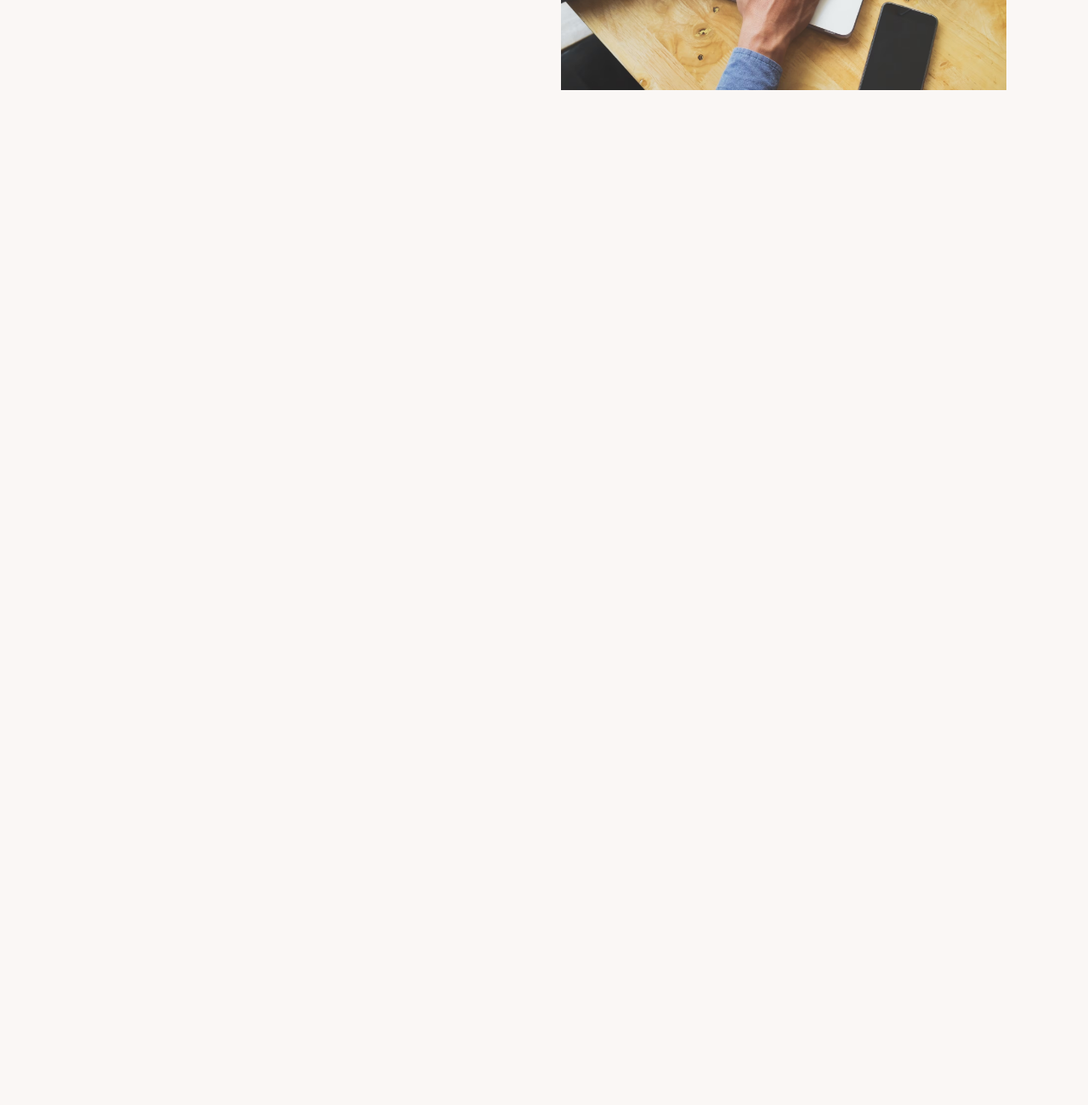
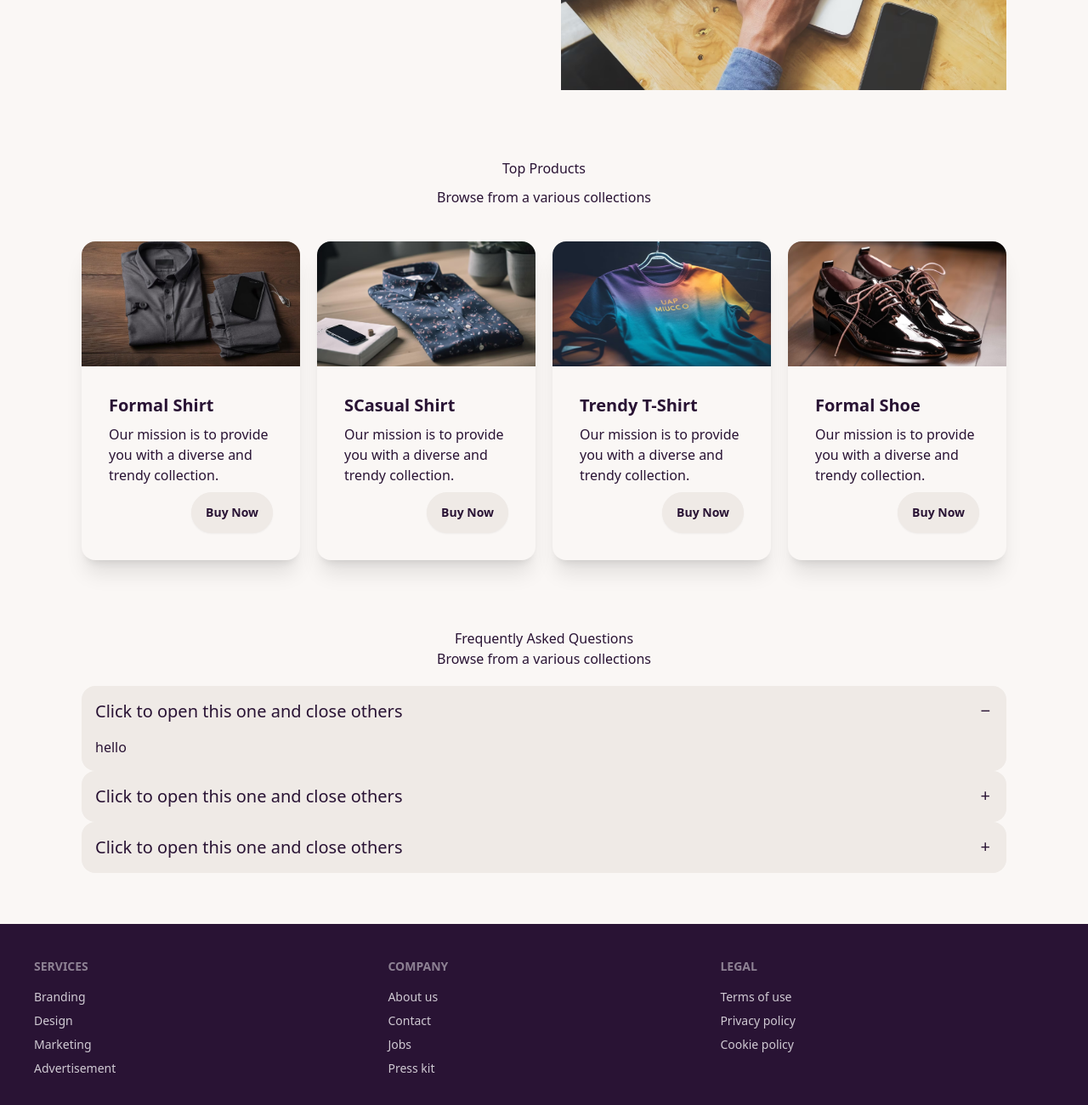
Before and after one commit to deluardon/daisyui-fast, a plain HTML site: page index.html in a window 1280 px wide. Shown: the part 1539-2839 px from the top of the page at 85% size. Before the commit the page ends 1705 px from the top, so only its background shows below. Drawn offline with nearby package versions, Linux system fonts and the light colour scheme.

Commit message:
fast commit

```diff
--- a/index.html
+++ b/index.html
@@ -59,7 +59,7 @@
                 <span class="font-bold text-lg">8 Items</span>
                 <span class="text-info">Subtotal: $999</span>
                 <div class="card-actions">
-                  <button class="btn btn-primary btn-block">View cart</button>
+                  <button class="btn  btn-block">View cart</button>
                 </div>
               </div>
             </div>
@@ -199,7 +199,142 @@
           </div>
         </div>
       </section>
+      <!-- product section -->
+      <section
+        class="max-w-screen-xl mx-auto px-8 md:px-16 lg:px-24 py-5 my-10"
+      >
+        <!-- hading -->
+        <div class="text-center">
+          <h1>Top Products</h1>
+          <p class="mb-10 mt-2.5">Browse from a various collections</p>
+        </div>
+        <!-- card section -->
+        <div class="grid sm:grid-cols-2 md:grid-cols-3 lg:grid-cols-4 gap-5">
+          <!-- fast card -->
+          <div class="card bg-base-100 shadow-xl">
+            <figure>
+              <img
+                src="./images/elegant-businessman-attire-hangs-modern-closet-generated-by-ai_188544-15312.avif"
+                alt="Shoes"
+              />
+            </figure>
+            <div class="card-body">
+              <h2 class="card-title">Formal Shirt</h2>
+              <p>Our mission is to provide you with a diverse and trendy collection.</p>
+              <div class="card-actions justify-end">
+                <button class="btn">Buy Now</button>
+              </div>
+            </div>
+          </div>
+          <!-- two card -->
+          <div class="card bg-base-100 shadow-xl">
+            <figure>
+              <img
+                src="./images/elegant-businessman-shirt-wooden-desk-stack-generated-by-ai_188544-34678.avif"
+                alt="Shoes"
+              />
+            </figure>
+            <div class="card-body">
+              <h2 class="card-title">SCasual Shirt</h2>
+              <p>Our mission is to provide you with a diverse and trendy collection.</p>
+              <div class="card-actions justify-end">
+                <button class="btn">Buy Now</button>
+              </div>
+            </div>
+          </div>
+          <!-- three-card -->
+          <div class="card bg-base-100 shadow-xl">
+            <figure>
+              <img
+                src="./images/blue-yellow-t-shirt-wooden-hanger-generated-by-ai_188544-42185.avif"
+                alt="Shoes"
+              />
+            </figure>
+            <div class="card-body">
+              <h2 class="card-title">Trendy T-Shirt</h2>
+              <p>Our mission is to provide you with a diverse and trendy collection.</p>
+              <div class="card-actions justify-end">
+                <button class="btn">Buy Now</button>
+              </div>
+            </div>
+          </div>
+          <!-- four card -->
+          <div class="card bg-base-100 shadow-xl">
+            <figure>
+              <img
+                src="./images/shiny-black-leather-shoes-exude-modern-luxury-generated-by-ai_188544-36154.avif"
+                alt="Shoes"
+              />
+            </figure>
+            <div class="card-body">
+              <h2 class="card-title">Formal Shoe</h2>
+              <p>Our mission is to provide you with a diverse and trendy collection.</p>
+              <div class="card-actions justify-end">
+                <button class="btn ">Buy Now</button>
+              </div>
+            </div>
+          </div>
+        </div>
+      </section>
+      <!-- new section -->
+      <section class="max-w-screen-xl mx-auto px-8 md:px-16 lg:px-24 py-5 my-10">
+        <div class="text-center">
+            <h1>Frequently Asked Questions</h1>
+            <p class="mb-5">Browse from a various collections</p>
+        </div>
+        <div>
+            <div class="collapse collapse-plus bg-base-200">
+                <input type="radio" name="my-accordion-3" checked="checked" />
+                <div class="collapse-title text-xl font-medium">
+                  Click to open this one and close others
+                </div>
+                <div class="collapse-content">
+                  <p>hello</p>
+                </div>
+              </div>
+              <div class="collapse collapse-plus bg-base-200">
+                <input type="radio" name="my-accordion-3" />
+                <div class="collapse-title text-xl font-medium">
+                  Click to open this one and close others
+                </div>
+                <div class="collapse-content">
+                  <p>hello</p>
+                </div>
+              </div>
+              <div class="collapse collapse-plus bg-base-200">
+                <input type="radio" name="my-accordion-3" />
+                <div class="collapse-title text-xl font-medium">
+                  Click to open this one and close others
+                </div>
+                <div class="collapse-content">
+                  <p>hello</p>
+                </div>
+              </div>
+        </div>
+
+      </section>
     </main>
-    <footer></footer>
+    <footer class="footer p-10 bg-neutral text-neutral-content ">
+        <nav class="">
+          <h6 class="footer-title">Services</h6>
+          <a class="link link-hover">Branding</a>
+          <a class="link link-hover">Design</a>
+          <a class="link link-hover">Marketing</a>
+          <a class="link link-hover">Advertisement</a>
+        </nav>
+        <nav>
+          <h6 class="footer-title">Company</h6>
+          <a class="link link-hover">About us</a>
+          <a class="link link-hover">Contact</a>
+          <a class="link link-hover">Jobs</a>
+          <a class="link link-hover">Press kit</a>
+        </nav>
+        <nav>
+          <h6 class="footer-title">Legal</h6>
+          <a class="link link-hover">Terms of use</a>
+          <a class="link link-hover">Privacy policy</a>
+          <a class="link link-hover">Cookie policy</a>
+        </nav>
+      </footer>
   </body>
 </html>
```
